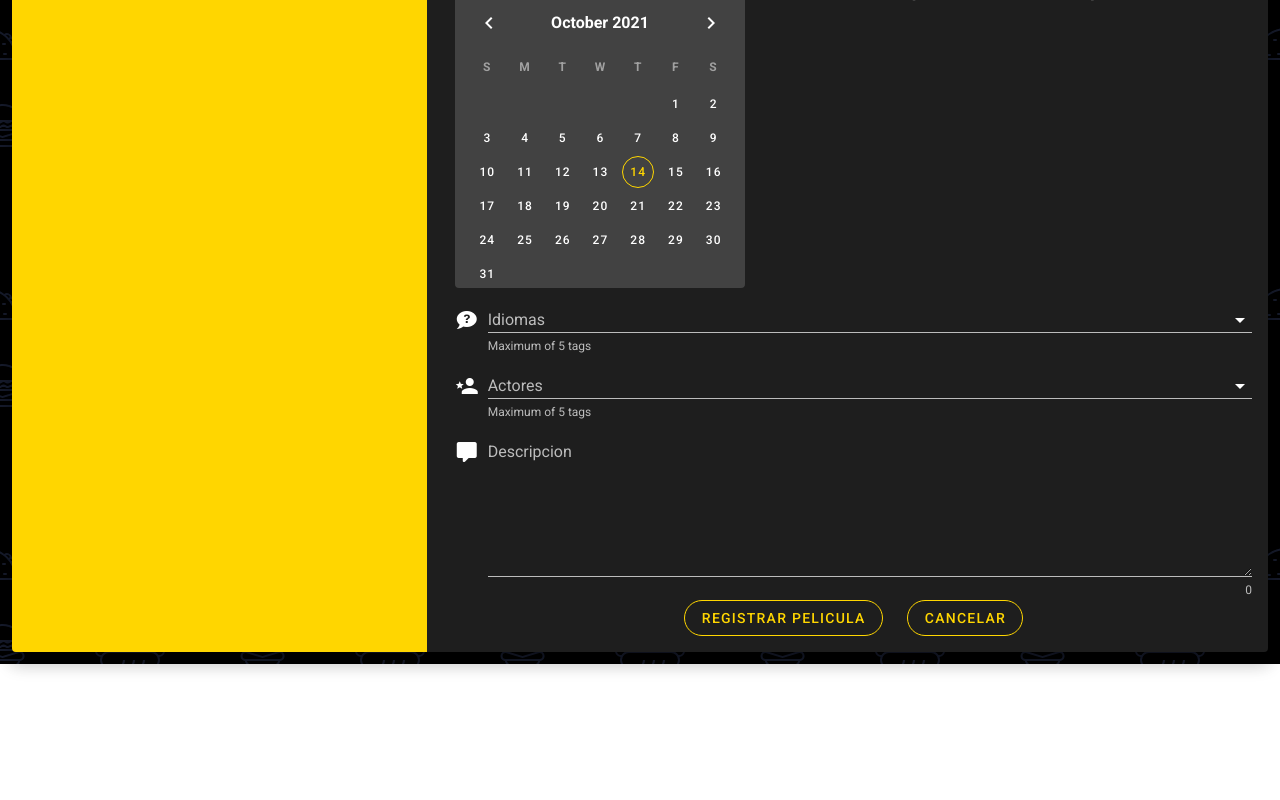
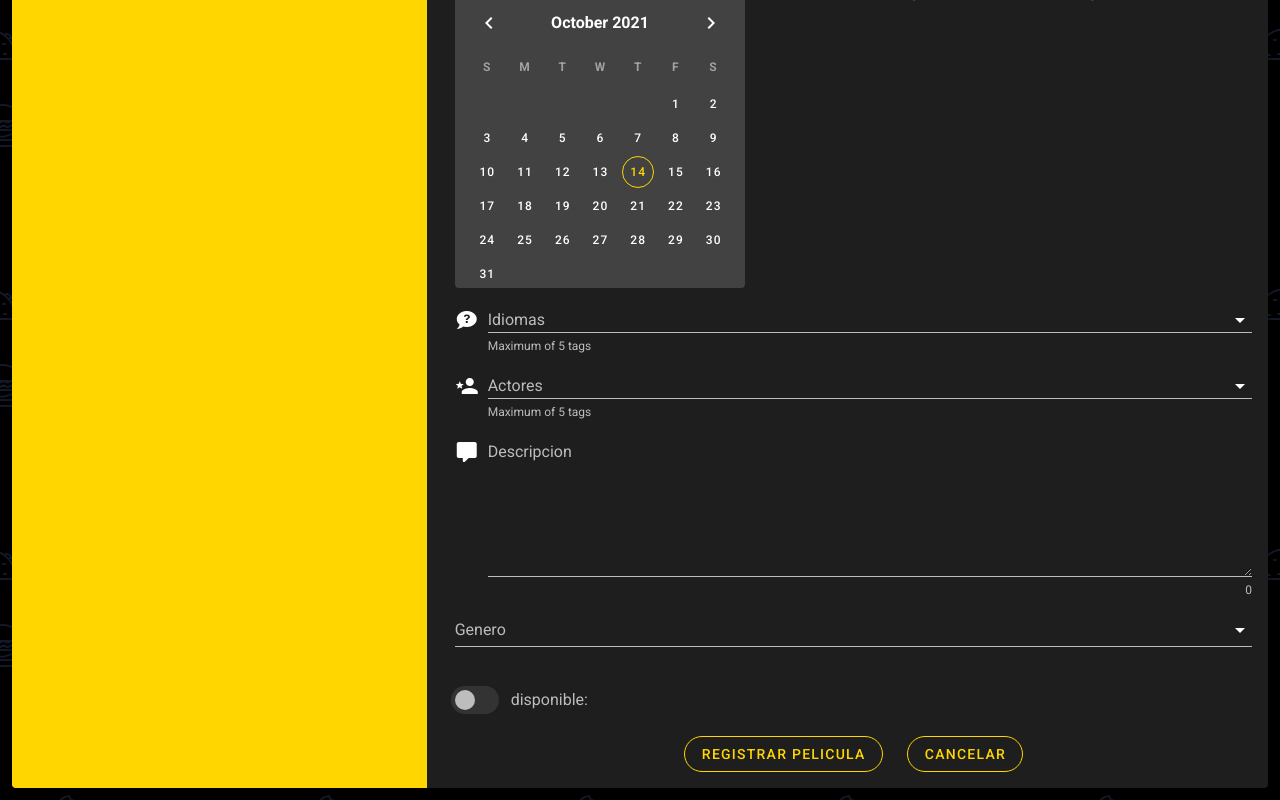
Before and after one commit to yeiror/Proyecto_Grupo2_48, a Vue app in the folder Frontend/septimo_arte/: page /RegistroPeliculas in a window 1280 px wide. Shown: the part 740-1540 px from the top of the page. Before the commit the page ends 1404 px from the top, so only its background shows below. Built offline with nearby package versions, Linux system fonts and the light colour scheme.

Commit message:
Faltantes registro pelicualas

```diff
--- a/Frontend/septimo_arte/src/views/RegistroComida.vue
+++ b/Frontend/septimo_arte/src/views/RegistroComida.vue
@@ -135,6 +135,12 @@
                             </v-list-item>
                         </template>
                         </v-combobox>
+                        <v-switch
+                        color="yellow accent-4"
+                        v-model="available"
+                        inset
+                        :label="`disponible: ${available.toString()}`"
+                      ></v-switch>
                         </v-form>
                       </v-card-text>
                       <br>
@@ -177,6 +183,7 @@ export default {
       price:"",
       photo:"",
       description:"",
+      available:"",
   }),
 
   methods:{
@@ -186,6 +193,7 @@ registerFood(){
     precio: this.price,
     foto: this.photo,
     descripcion: this.description,
+    activo: this.available,
   })
   .then(response =>{
     console.log(response.data);
--- a/Frontend/septimo_arte/src/views/RegistroPeliculas.vue
+++ b/Frontend/septimo_arte/src/views/RegistroPeliculas.vue
@@ -221,7 +221,18 @@
                         type="text"
                         color="yellow accent-3"
                         ></v-textarea>
-
+                        <v-select
+                        v-model="gender"
+                        :items="items4"
+                        label="Genero"
+                        color="yellow accent-4"
+                      ></v-select>
+                        <v-switch
+                        color="yellow accent-4"
+                        v-model="available"
+                        inset
+                        :label="`disponible: ${available.toString()}`"
+                      ></v-switch>
                         </v-form>
                         <br>
                         <v-row align="center" justify="center">
@@ -272,6 +283,7 @@ export default {
       items2: ['Espanol', 'Ingles', 'Frances', 'Ruso'],
 
       items3: ['Denzel Washinton', 'Keanu Reeves', 'Johnny Depp', 'Will Smith'],
+      items4: ['Accion', 'Drama', 'Terror', 'suspenso'],
 
       search: null,
       title:"",
@@ -281,7 +293,8 @@ export default {
       languajes:"",
       actors:"",
       descriptions:"",
-
+      available:"",
+      gender:"",
     }),
   methods:{
   registerfilm(){
@@ -293,8 +306,9 @@ export default {
       sala: this.room,
       descripcion: this.descriptions,
       actores: this.actors,
-      //genero: this.gender,
-
+      genero: this.gender,
+      activo: this.available,
+      idioma: this.languajes,
 
     })
     .then(response =>{
```
Also changed, not shown: 2 other files (tests, documents, lock files or other folders). Lines whose indentation alone changed are shown as unchanged.
